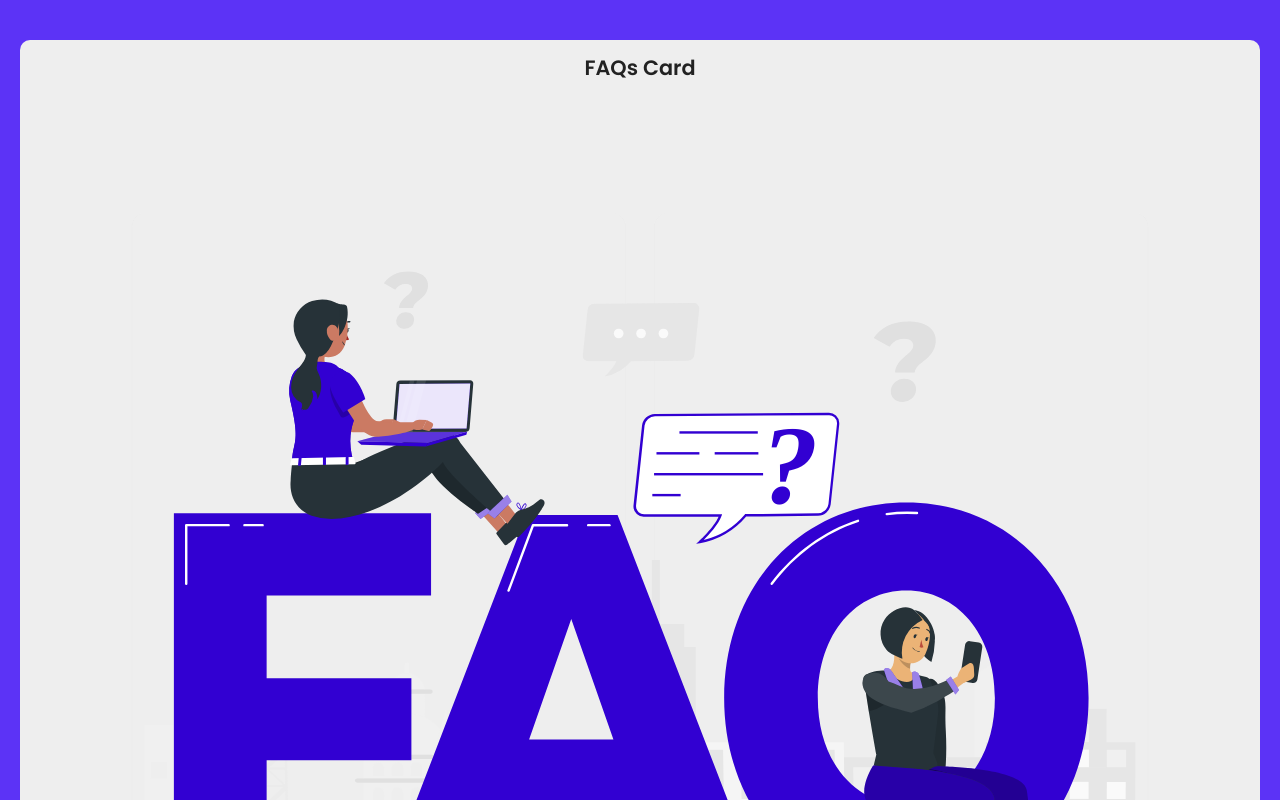
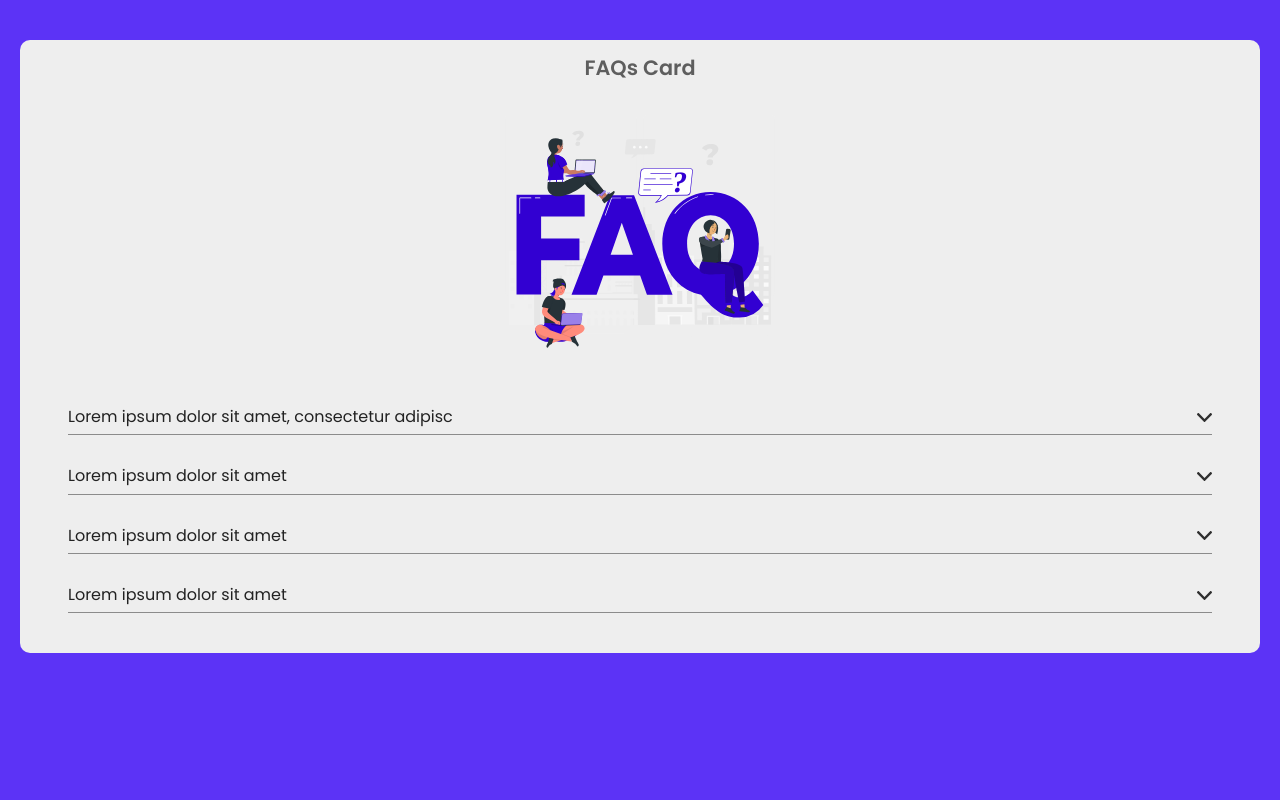
Before and after one commit to mrLuisFer/svelte-faq-accordion, a Svelte app: page / in a window 1280 px wide. Shown: the top 800 px of the page. Built offline with nearby package versions, Linux system fonts and the light colour scheme.

Commit message:
fix: some styles and adding some details for responsive

```diff
--- a/src/components/Card/CardImg/CardImg.svelte
+++ b/src/components/Card/CardImg/CardImg.svelte
@@ -18,5 +18,10 @@
   &:hover {
     transform: scale(1.05);
   }
+
+  @media (min-width: 500px) {
+    width: 20rem;
+    margin: 0 auto;
+  }
 }
 </style>
--- a/src/components/Card/CardText/CardText.svelte
+++ b/src/components/Card/CardText/CardText.svelte
@@ -14,4 +14,9 @@ import { cardTextItems } from './cardTextItems'
 </section>
 
 <style type="text/scss" lang="scss">
+.card-text-container {
+  @media (min-width: 500px) {
+    padding: 0 2rem;
+  }
+}
 </style>
--- a/src/components/Card/CardText/CardTextItem.svelte
+++ b/src/components/Card/CardText/CardTextItem.svelte
@@ -36,6 +36,7 @@ const handleShowText = () => {
     padding: 0.5rem 0;
     -webkit-tap-highlight-color: rgba(0, 0, 0, 0);
     -webkit-tap-highlight-color: transparent;
+    transition: var(--transition);
 
     &-container {
       margin-bottom: 1.5rem;
@@ -43,6 +44,7 @@ const handleShowText = () => {
     }
   }
   &-title-active {
+    transition: var(--transition);
     color: var(--purpleBg);
   }
 
--- a/src/components/Card/CardText/CardToShowText/index.svelte
+++ b/src/components/Card/CardText/CardToShowText/index.svelte
@@ -12,17 +12,19 @@ export let textToShow
 </div>
 
 <style type="text/scss" lang="scss">
-.card-text {
-  &-hidden {
+.card-text-hidden {
   text-align: left;
   padding-bottom: 1rem;
   opacity: 0.8;
   transition: var(--transition);
   font-weight: 300;
 
+  @media (min-width: 500px) {
+    max-width: 400px;
+  }
+
   &:hover {
     opacity: 1;
-    }
   }
 }
 
--- a/src/components/Card/index.svelte
+++ b/src/components/Card/index.svelte
@@ -1,10 +1,11 @@
 <script>
+import DynamicClickTitle from '../DynamicClickTitle.svelte'
 import CardImg from './CardImg/CardImg.svelte'
 import CardText from './CardText/CardText.svelte'
 </script>
 
 <div class="card">
-  <h1 class="card-title">FAQs Card</h1>
+  <DynamicClickTitle defaultTitle="FAQs Card" newTitle="By mrLuisFer" />
   <CardImg />
   <CardText />
 </div>
@@ -16,12 +17,5 @@ import CardText from './CardText/CardText.svelte'
   background: #eee;
   border-radius: 10px;
   padding: 1rem;
-
-  &-title {
-    font-size: 1.3rem;
-    text-align: center;
-    font-weight: 600;
-    margin: 0;
-  }
 }
 </style>
--- /dev/null
+++ b/src/components/DynamicClickTitle.svelte
@@ -0,0 +1,28 @@
+<script>
+export let defaultTitle
+export let newTitle = ''
+
+let isNewTitle = false
+
+const changeTitleValue = () => {
+  isNewTitle = !isNewTitle
+}
+</script>
+
+<h1 class="title" on:click="{changeTitleValue}">
+  {isNewTitle ? newTitle : defaultTitle}
+</h1>
+
+<style type="text/scss" lang="scss" scoped>
+.title {
+  font-size: 1.3rem;
+  text-align: center;
+  font-weight: 600;
+  margin: 0;
+  opacity: 0.7;
+
+  &:hover {
+    opacity: 1;
+  }
+}
+</style>
```
Lines whose indentation alone changed are shown as unchanged.
